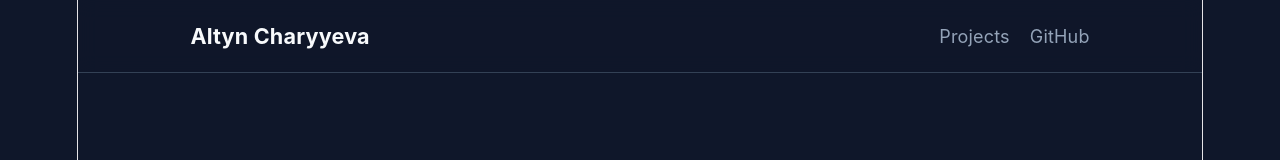
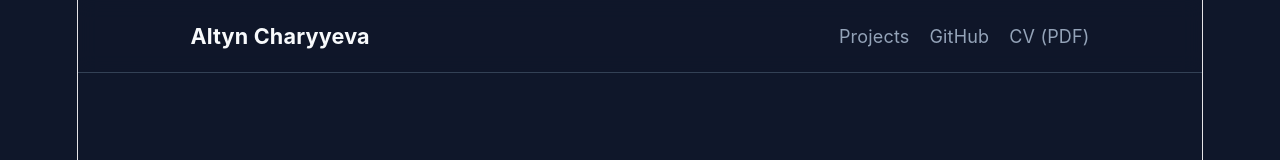
Before and after one commit to AltynCharyyeva/my-portofolio, a React (Vite) app: page / in a window 1280 px wide. Shown: the top 160 px of the page. Built offline with nearby package versions, Linux system fonts and the light colour scheme.

Commit message:
added my CV

```diff
--- a/src/App.jsx
+++ b/src/App.jsx
@@ -1,5 +1,5 @@
 import React from "react";
-import "./App.css"; // Import the new CSS file here
+import "./App.css";
 
 const projects = [
   {
@@ -33,6 +33,9 @@ function App() {
         <div className="nav-links">
           <a href="#projects">Projects</a>
           <a href="https://github.com/AltynCharyyeva">GitHub</a>
+          <a href="/CharyyevaAltyn.pdf" target="_blank" rel="noreferrer">
+            CV (PDF)
+          </a>
         </div>
       </nav>
 
```
Also changed, not shown: 1 other file (tests, documents, lock files or other folders).
